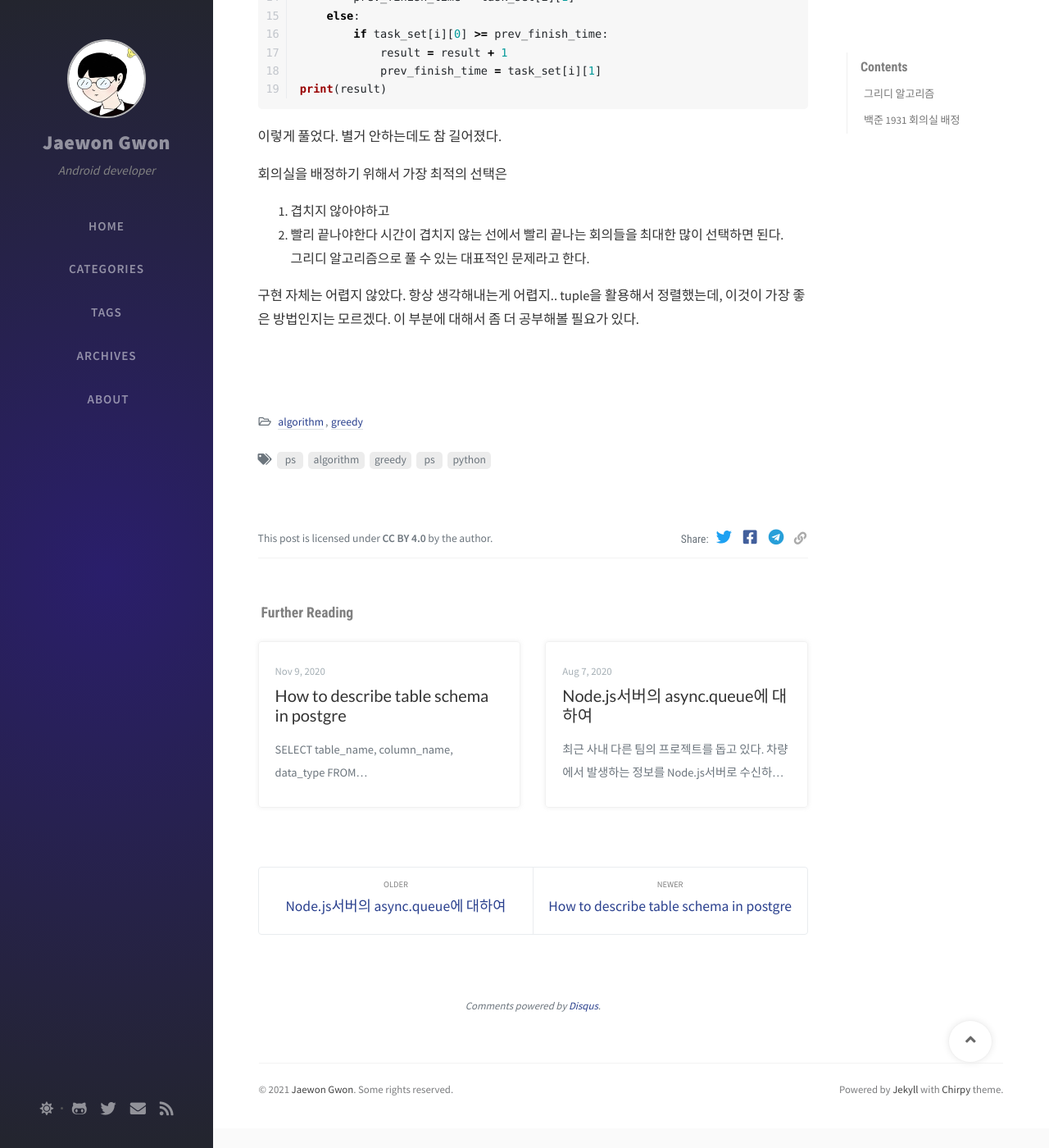
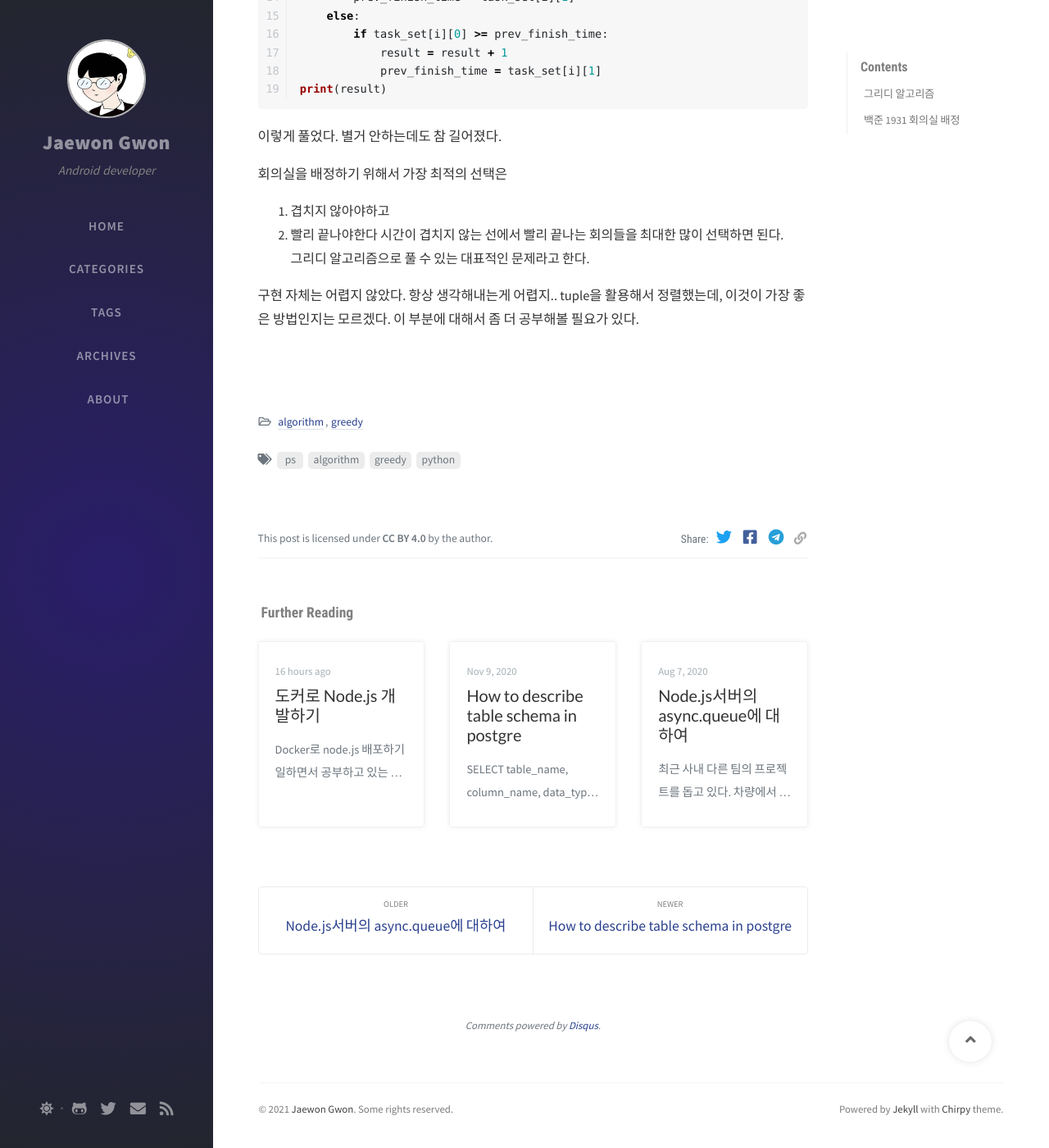
Before and after one commit to jaewgwon/jaewgwon.github.io, a Jekyll site: the page built from _posts/2020-09-13-greedy.md, in a window 1280 px wide and 1400 px high, scrolled down 1059 px. Shown: the whole window at 82% size. Built offline with Jekyll 4.4.1, drawn with Linux system fonts in a browser that asks for light colours; nearby versions of some CDN libraries; comment, search, counter and statistics services are not loaded; some of the changed text lies outside the part shown.

Commit message:
20210825

````diff
--- a/_posts/2020-09-13-greedy.md
+++ b/_posts/2020-09-13-greedy.md
@@ -1,7 +1,7 @@
 ---
 title: Greedy 알고리즘
 categories: [algorithm, greedy]
-tags: [ps, algorithm, greedy, ps, python]
+tags: [ps, algorithm, greedy, python]
 ---
 
 프로젝트가 엄청나게 몰려서 정작 블로그를 만들어놓고
--- /dev/null
+++ b/_posts/2021-08-25-codeforces.md
@@ -0,0 +1,50 @@
+---
+title: 도커로 Node.js 개발하기
+categories: [Node.js, Docker, Backend]
+tags: [nodejs, docker, backend, server]
+---
+
+## Docker로 node.js 배포하기
+
+일하면서 공부하고 있는 내용들, 새롭게 알게 된 내용들이 많은데 어느 순간부터 정리가 안되는 것 같아 블로깅을 해보기로 결정했다.
+
+1. Dockerfile 작성
+
+참조: [Node.js 웹 앱의 도커라이징](https://nodejs.org/ko/docs/guides/nodejs-docker-webapp/)
+
+공식 사이트에 설명이 잘 나와있어서 어렵지 않게 작성할 수 있었다.
+
+이미 노드로 작성된 앱이 있다고 가정하고,
+루트에 다음과 같은 파일을 만들어주었다.
+
+**Dockerfile**
+```Docker
+FROM node:12-alpine
+WORKDIR /src
+COPY package*.json ./
+RUN npm install --silent
+COPY . .
+CMD [ "npm", "start" ] # 컨테이너가 실행되면 해당 커맨드가 실행 $npm start
+EXPOSE 8080 # 외부 사용자가 접근할 시의 포트
+```
+
+다음으로, package.json파일의 scripts를 수정한다.
+Dockerfile에서 npm start를 실행하므로 이에 맞춰준다.
+
+**package.json**
+```javascript
+  "scripts": {
+    "start": "nodemon app.js"
+  },
+```
+nodemon을 통해 로컬 환경 개발 시,
+Node.js 코드의 변화를 감지해 도커 컨테이너를 자동으로 재실행하는 것이 가능하다.
+
+nodemon은 다른 npm 라이브러리와 마찬가지로 설치해주면 되겠다.
+`npm i -D nodemon`
+
+이 상태에서 다음과 같은 명령어를 사용하면, 코드의 변화를 실시간으로 감지하는 상태로 도커 컨테이너를 실행시킬 수 있다.
+
+`docker run -p 8080:3000 -v $PWD:/src app`
+
+도커조아..
````
